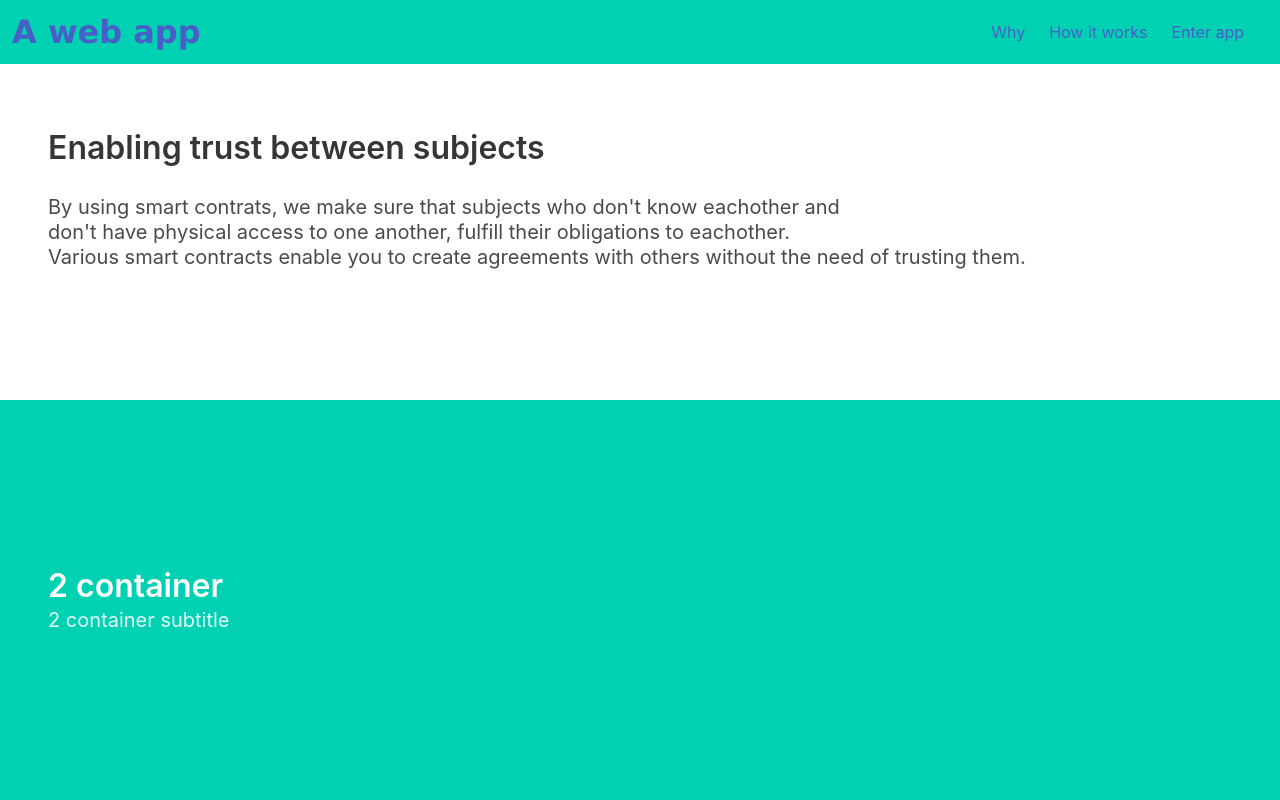
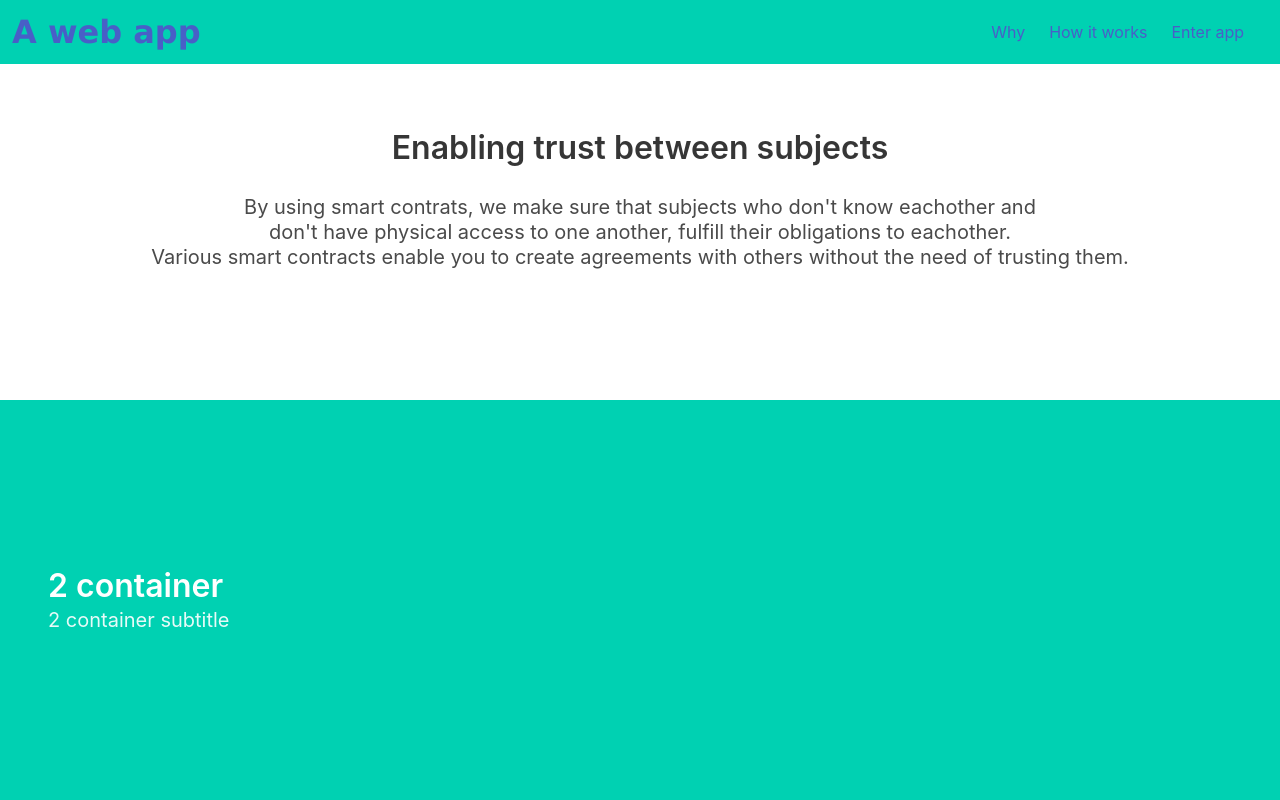
Before and after one commit to farinavito/Web3-Website, a Next.js app: page / in a window 1280 px wide. Shown: the top 800 px of the page. Built offline with nearby package versions, Linux system fonts and the light colour scheme.

Commit message:
centered the text in the 1st container

```diff
--- a/pages/index.js
+++ b/pages/index.js
@@ -55,17 +55,17 @@ const Homepage = () => {
 
             <section className="hero is-halfheight">
                 <div className="hero-body">
-                    <div className="">
-                    <p className="title">
+                  <div className="container has-text-centered">
+                    <p className="title has-text-centered">
                         Enabling trust between subjects
                     </p>
-                    <p className="subtitle">
+                    <p className="subtitle  has-text-centered">
                         <br></br>
                         By using smart contrats, we make sure that subjects who don't know eachother and <br></br>
                         don't have physical access to one another, fulfill their obligations to eachother. <br></br>
                         Various smart contracts enable you to create agreements with others without the need of trusting them.
                     </p>
-                    </div>
+                  </div>
                 </div>
             </section>
 
```
